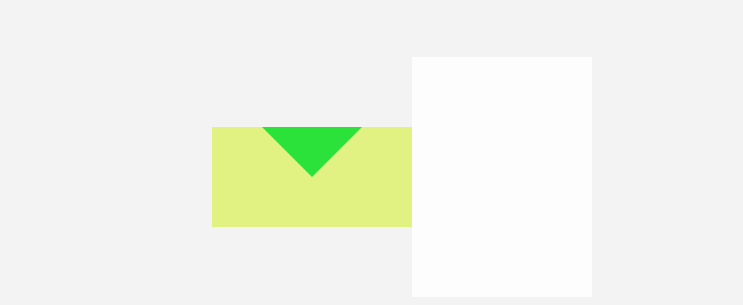
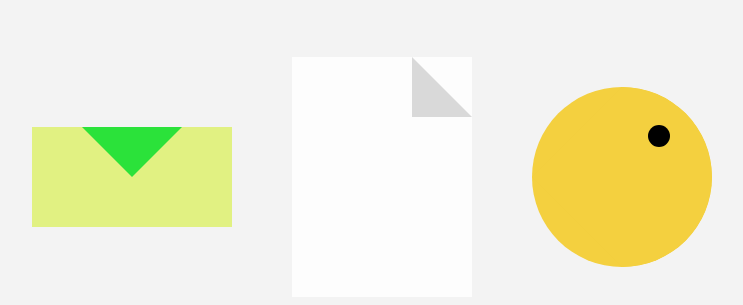
Before and after one commit to denilsonsara/Grid-layout, a plain HTML site: page Atividade WhatsApp Web/position.html in a window 1280 px wide. Shown: the part 223-528 px from the top of the page, without its empty margins (238-981 px from the left). Drawn offline with Linux system fonts and the light colour scheme.

Commit message:
organizar html position

```diff
--- a/Atividade WhatsApp Web/position.html
+++ b/Atividade WhatsApp Web/position.html
@@ -7,11 +7,26 @@
     <title>Sobreposição de elementos</title>
 </head>
 <body>
+
+<div class="container">
+
     <div class="elemento-pai">
         <div class="triangulo"></div>
     </div>
 
-    <div class="folha"></div>
+    <div class="folha">
+        <div class="dobra"></div>
+    </div>
+
+    <div class="pacman">
+        <div class="olho"></div>
+
+        <div class="boca"></div>
+    </div>
+
+    <div class="rosca"></div>
+
+</div>
 
 </body>
 </html>
```
